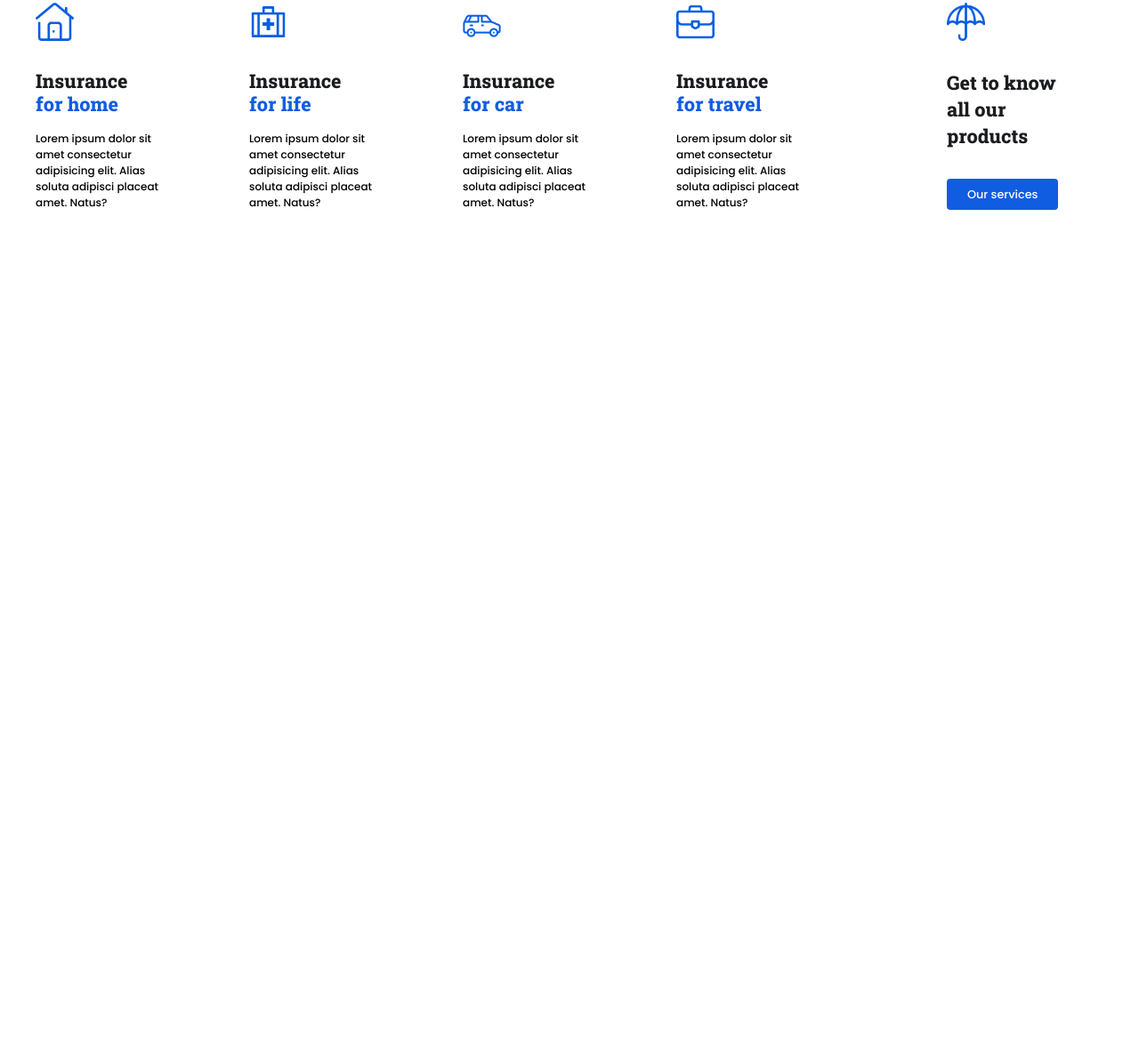
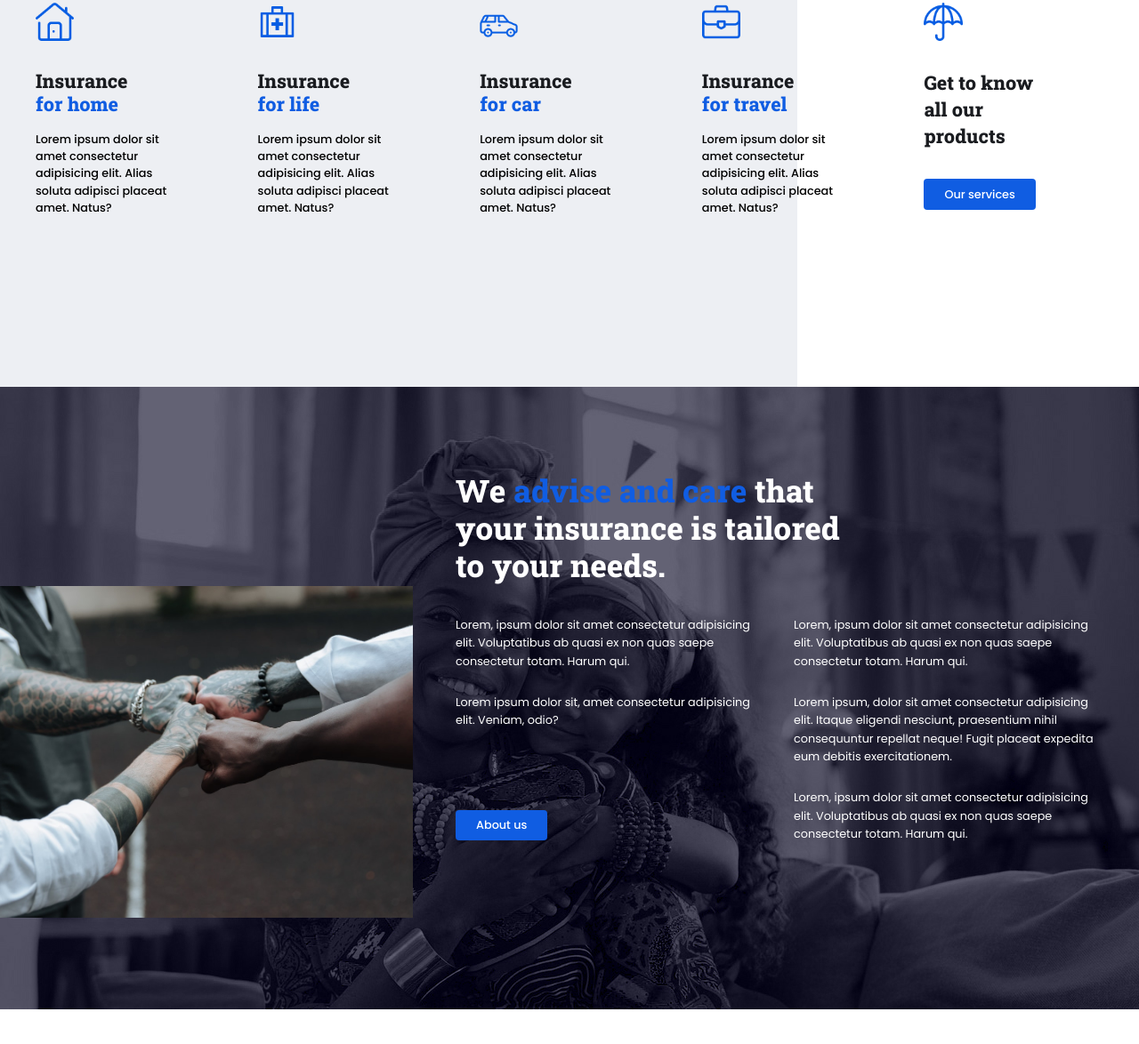
Before and after one commit to thebigtank/beinsurance, a website built with Vite: page index.html in a window 1280 px wide. Shown: the part 1096-2270 px from the top of the page at 89% size. Before the commit the page ends 1437 px from the top, so only its background shows below. Built offline with nearby package versions, Linux system fonts and the light colour scheme.

Commit message:
Designed about section

```diff
--- a/css/main.scss
+++ b/css/main.scss
@@ -17,22 +17,13 @@ html {
 .landing-bg {
     height: 70em;
     width: 56%;
-    background-color: red;
-    background-image: url('../assets/pic-02.jpg');
+    background-image: url('../assets/bg.jpg');
     background-repeat: no-repeat;
     background-size: cover;
     background-position-x: 50%;
     position: absolute;
     right: 0;
     z-index: -1;
-    &::after {
-        content: '';
-        display: block;
-        height: inherit;
-        width: 100%;
-        position: absolute;
-        background-color: rgb(26 28 32 / 80%);
-    }
 }
 
 header {
@@ -111,7 +102,7 @@ section {
                 }
             }
             .content {
-                @include setFont($poppins, .85em, 500);
+                @include setFont($poppins, .8em, 500);
                 line-height: 1.7em;
                 color: $matte-black;
             }
@@ -224,6 +215,7 @@ section {
                 }
             }
             .slider-navigation {
+                position: relative;
                 @include setFlex(flex, center, space-between, initial);
                 width: 4.8em;
                 button {
@@ -236,6 +228,15 @@ section {
                         height: 1em;
                         color: $matte-black;
                     }
+                }
+                &::before {
+                    content: " ";
+                    position: absolute;
+                    display: block;
+                    width: 16em;
+                    height: .2em;
+                    background-color: $off-white;
+                    right: 8em;
                 }
             }
         }
@@ -256,15 +257,15 @@ section {
                     }
                 }
                 p {
-                    @include setFont($poppins, .75em, 500);
-                    padding-right: 6.5em;
+                    @include setFont($poppins, .8em, 500);
+                    padding-right: 2.5em;
                 }
                 .services-btn {
                     @include btn;
                     margin-top: 1.2em;
                 }
                 &.l__service {
-                    padding-left: 4em;
+                    // padding-left: 2em;
                     h1 {
                         line-height: 1.4em;
                     }
@@ -272,4 +273,60 @@ section {
             }
         }
     }
+
+    &.about {
+        height: 800px;
+        width: 100%;
+        overflow: hidden;
+        margin-bottom: 12em;
+        .about-bg {
+            position: absolute;
+            z-index: -1;
+            width: 100%;
+            height: 700px;
+            background-image: url('../assets/bg.jpg');
+            background-repeat: no-repeat;
+            background-size: cover;
+        }
+        .about-img {
+            position: absolute;
+            top: 14em;
+            left: -6em;
+            width: 35em;
+        }
+        .about-content {
+            padding-top: 6em;
+            padding-right: 2.5em;
+            h1.title {
+                @include setFont($robotoslab, 2.2em, 800);
+                line-height: 1.2em;
+                color: #fff;
+                margin-bottom: 1em;
+                span {
+                    color: $blue;
+                }
+            }
+            p {
+                @include setFont($poppins, .8em, 400);
+                color: #fff;
+                line-height: 1.6em;
+                margin-bottom: 2em;
+            }
+            .btn {
+                @include btn;
+                display: inline-block;
+                margin-top: 5em;
+            }
+        }
+    }
 }
+
+.ash-backdrop {
+    position: absolute;
+    z-index: -9;
+    top: 45em;
+    left: 0;
+    height: 82em;
+    width: 70%;
+    background-color: $off-white;
+}
--- a/index.html
+++ b/index.html
@@ -49,7 +49,7 @@
                                 <img src="assets/briefcase.png" alt="">
                             </div>
                             <p class="content">Lorem ipsum dolor, sit amet consectetur adipisicing elit.
-                                Nemo itaque expedita non repellat aspernatur ullam sit iusto animi.</p>
+                                Nemo itaque expedita non repellat aspernatur ullam sit iusto animi sit amet.</p>
                         </div>
                     </div>
                     <div class="col-span-12 xl:col-span-7">
@@ -116,7 +116,7 @@
                 </div>
             </div>
             <div class="services_grp">
-                <div class="grid grid-cols-10">
+                <div class="grid grid-cols-10 gap-12">
                     <div class="col-span-12 xl:col-span-2">
                         <div class="service">
                             <img src="assets/home.png" alt="">
@@ -157,5 +157,34 @@
         </div>
     </section>
 
+    <section class="about">
+        <div class="max-w-screen-xl m-auto">
+            <div class="about-bg">
+                <img src="assets/pic-03.jpg" alt="" class="about-img">
+            </div>
+            <div class="grid grid-cols-10">
+                <div class="col-span-12 xl:col-start-5">
+                    <div class="about-content">
+                        <h1 class="title">We <span>advise and care</span> that <br>your insurance is tailored <br>to your needs.</h1>
+                        <div class="grid grid-cols-6 gap-8">
+                            <div class="col-span-12 xl:col-span-3">
+                                <p>Lorem, ipsum dolor sit amet consectetur adipisicing elit. Voluptatibus ab quasi ex non quas saepe consectetur totam. Harum qui.</p>
+                                <p>Lorem ipsum dolor sit, amet consectetur adipisicing elit. Veniam, odio?</p>
+                                <a href="#" class="btn btn-about">About us</a>
+                            </div>
+                            <div class="col-span-12 xl:col-span-3">
+                                <p>Lorem, ipsum dolor sit amet consectetur adipisicing elit. Voluptatibus ab quasi ex non quas saepe consectetur totam. Harum qui.</p>
+                                <p>Lorem ipsum, dolor sit amet consectetur adipisicing elit. Itaque eligendi nesciunt, praesentium nihil consequuntur repellat neque! Fugit placeat expedita eum debitis exercitationem.</p>
+                                <p>Lorem, ipsum dolor sit amet consectetur adipisicing elit. Voluptatibus ab quasi ex non quas saepe consectetur totam. Harum qui.</p>
+                            </div>
+                        </div>
+                    </div>
+                </div>
+            </div>
+        </div>
+    </section>
+
+    <div class="ash-backdrop"></div>
+
 </body>
 </html>
```
Also changed, not shown: assets/bg.jpg (added), css/main.css, 1 other file.
